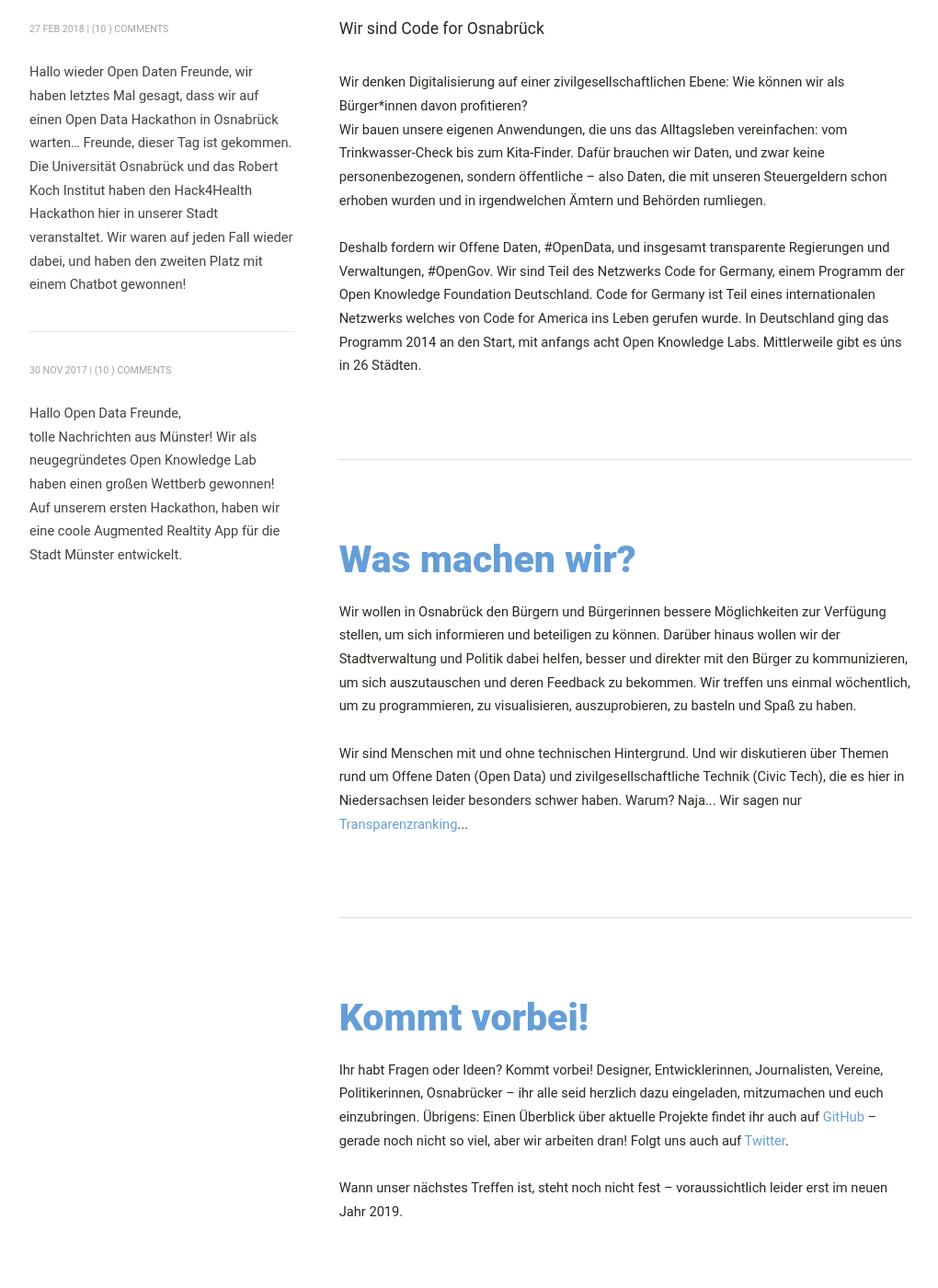
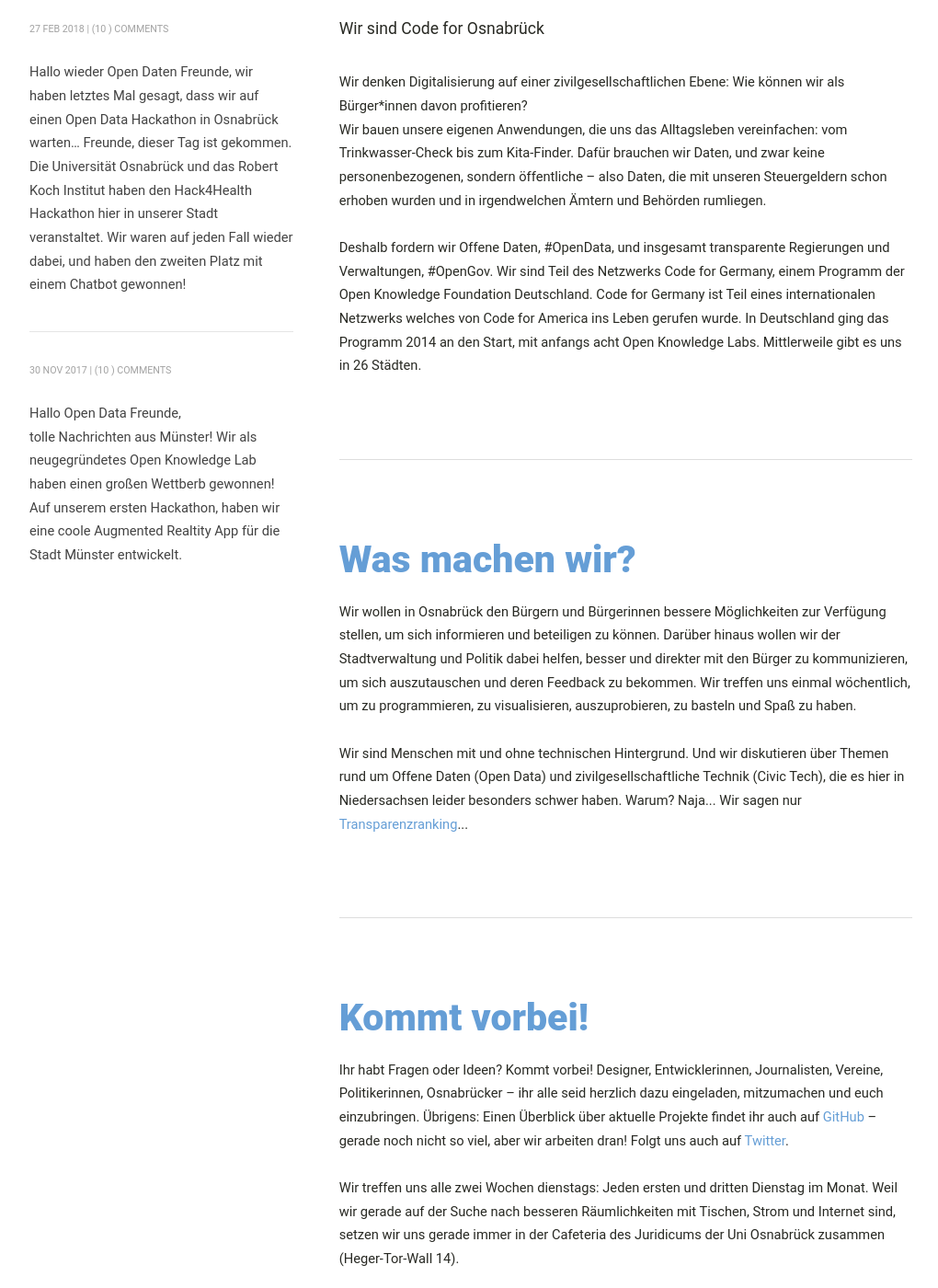
Before and after one commit to wagnerpeer/codeforosnabrueck.github.io, a Jekyll site: the page built from wir.html, in a window 1280 px wide and 1400 px high, scrolled down 390 px. Shown: the whole window at 92% size, without its empty margins (128-1148 px from the left). Built offline with Jekyll 4.4.1, drawn with Linux system fonts in a browser that asks for light colours; some of the changed text lies outside the part shown.

```diff
--- a/index.html
+++ b/index.html
@@ -70,7 +70,7 @@ layout: default
 					<header>
 						<h2>Offener Brief für offene Daten</h2>
 					</header>
-					<p>Die Stadt Osnabrück könnte bald eine Informationsfreiheitssatzung bekommen. Wir finden das großartig und haben einen offenen Brief an die Mitglieder des Stadtrats geschrieben.i</p>
+					<p>Die Stadt Osnabrück könnte bald eine Informationsfreiheitssatzung bekommen. Wir finden das großartig und haben einen offenen Brief an die Mitglieder des Stadtrats geschrieben.</p>
 				</section>
 				<section class="6u">
 					<a href="blog" class="image full"><img src="/assets/images/pic03.jpg" alt=""></a>
--- a/offenerbrief.html
+++ b/offenerbrief.html
@@ -41,12 +41,13 @@ layout: default
 
 				<header><h3>Offene Daten für Osnabrück</h3></header>
 
-				<p>Bisher gibt es in Niedersachsen nur wenige Städte, die sich aktiv für offene Daten einsetzen – während die meisten anderen Bundesländer das Thema offensiv angehen: NRW beispielsweise mit dem Portal https://open.nrw/ sowie intensiver Vernetzung zum Thema mit dem Verein "Offene Kommunen NRW" oder auch Hamburg, das mit einem Transparenzgesetz öffentliche Daten sogar proaktiv zur Verfügung stellt: https://transparenz.hamburg.de/open-data/. Wir sehen offene Daten für die Stadt Osnabrück als einen dringend notwendigen Schritt, damit auch die Zivilgesellschaft, Wirtschaft und Wissenschaft von vorhandenen Daten profitieren können.</p>
+                <p>Bisher gibt es in Niedersachsen nur wenige Städte, die sich aktiv für offene Daten einsetzen – während die meisten anderen Bundesländer das Thema offensiv angehen: NRW beispielsweise mit dem Portal <a href="https://open.nrw/">OpenNRW</a> sowie intensiver Vernetzung zum Thema mit dem Verein "Offene Kommunen NRW" oder auch Hamburg, das mit einem Transparenzgesetz öffentliche Daten sogar proaktiv zur Verfügung stellt: <a href="https://transparenz.hamburg.de/open-data/">Open-Data-Portal-Hamburg</a>. Wir sehen offene Daten für die Stadt Osnabrück als einen dringend notwendigen Schritt, damit auch die Zivilgesellschaft, Wirtschaft und Wissenschaft von vorhandenen Daten profitieren können.</p>
 
 				<p>Denn Daten sind eben kein Öl, sondern ein wertvoller Brunnen – und sollten damit öffentlich zugänglich und nutzbar für alle sein. Wir hoffen, dass das in einem ersten Schritt mit einer Informationsfreiheitssatzung für die Stadt Osnabrück und auf lange Sicht durch ein Transparenzgesetz für das Land Niedersachsen möglich wird.</p>
 
 <p>Code for Osnabrück<br>
-Chaostreff Osnabrück</p>
+Chaostreff Osnabrück<br>
+Freifunk Nordwest</p>
 
 			</section>
 		</div>
--- a/wir.html
+++ b/wir.html
@@ -18,7 +18,7 @@ layout: default
 						</header>
 						<p>Wir denken Digitalisierung auf einer zivilgesellschaftlichen Ebene: Wie können wir als Bürger*innen davon profitieren? <br> Wir bauen unsere eigenen Anwendungen, die uns das Alltagsleben vereinfachen: vom Trinkwasser-Check bis zum Kita-Finder. Dafür brauchen wir Daten, und zwar keine personenbezogenen, sondern öffentliche – also Daten, die mit unseren Steuergeldern schon erhoben wurden und in irgendwelchen Ämtern und Behörden rumliegen.
 							<br><br>
-						Deshalb fordern wir Offene Daten, #OpenData, und insgesamt transparente Regierungen und Verwaltungen, #OpenGov. Wir sind Teil des Netzwerks Code for Germany, einem Programm der Open Knowledge Foundation Deutschland. Code for Germany ist Teil eines internationalen Netzwerks welches von Code for America ins Leben gerufen wurde. In Deutschland ging das Programm 2014 an den Start, mit anfangs acht Open Knowledge Labs. Mittlerweile gibt es úns in 26 Städten.
+						Deshalb fordern wir Offene Daten, #OpenData, und insgesamt transparente Regierungen und Verwaltungen, #OpenGov. Wir sind Teil des Netzwerks Code for Germany, einem Programm der Open Knowledge Foundation Deutschland. Code for Germany ist Teil eines internationalen Netzwerks welches von Code for America ins Leben gerufen wurde. In Deutschland ging das Programm 2014 an den Start, mit anfangs acht Open Knowledge Labs. Mittlerweile gibt es uns in 26 Städten.
 						<hr>
 						<header><h2>Was machen wir?</h2></header>
 						<p>Wir wollen in Osnabrück den Bürgern und Bürgerinnen bessere Möglichkeiten zur Verfügung stellen, um sich informieren und beteiligen zu können. Darüber hinaus wollen wir der Stadtverwaltung und Politik dabei helfen, besser und direkter mit den Bürger zu kommunizieren, um sich auszutauschen und deren Feedback zu bekommen. Wir treffen uns einmal wöchentlich, um zu programmieren, zu visualisieren, auszuprobieren, zu basteln und Spaß zu haben.
@@ -30,7 +30,10 @@ layout: default
 						<header><h2>Kommt vorbei!</h2></header>
 						Ihr habt Fragen oder Ideen? Kommt vorbei! Designer, Entwicklerinnen, Journalisten, Vereine, Politikerinnen, Osnabrücker – ihr alle seid herzlich dazu eingeladen, mitzumachen und euch einzubringen. Übrigens: Einen Überblick über aktuelle Projekte findet ihr auch auf <a href="https://github.com/codeforosnabrueck">GitHub</a> – gerade noch nicht so viel, aber wir arbeiten dran! Folgt uns auch auf <a href="https://www.twitter.com/codeforosna">Twitter</a>.
 							<br><br>
-						Wann unser nächstes Treffen ist, steht noch nicht fest – voraussichtlich leider erst im neuen Jahr 2019.
+						Wir treffen uns alle zwei Wochen dienstags: Jeden ersten und dritten Dienstag im Monat. Weil wir gerade auf der Suche nach besseren Räumlichkeiten mit Tischen, Strom und Internet sind, setzen wir uns gerade immer in der Cafeteria des Juridicums der Uni Osnabrück zusammen (Heger-Tor-Wall 14).
+
+                            <br><br>
+                        Schreibt uns gerne auch per Mail an osnabrueck ät codefor punkt de.
 						</p>
 					</section>
 				</div>
```
